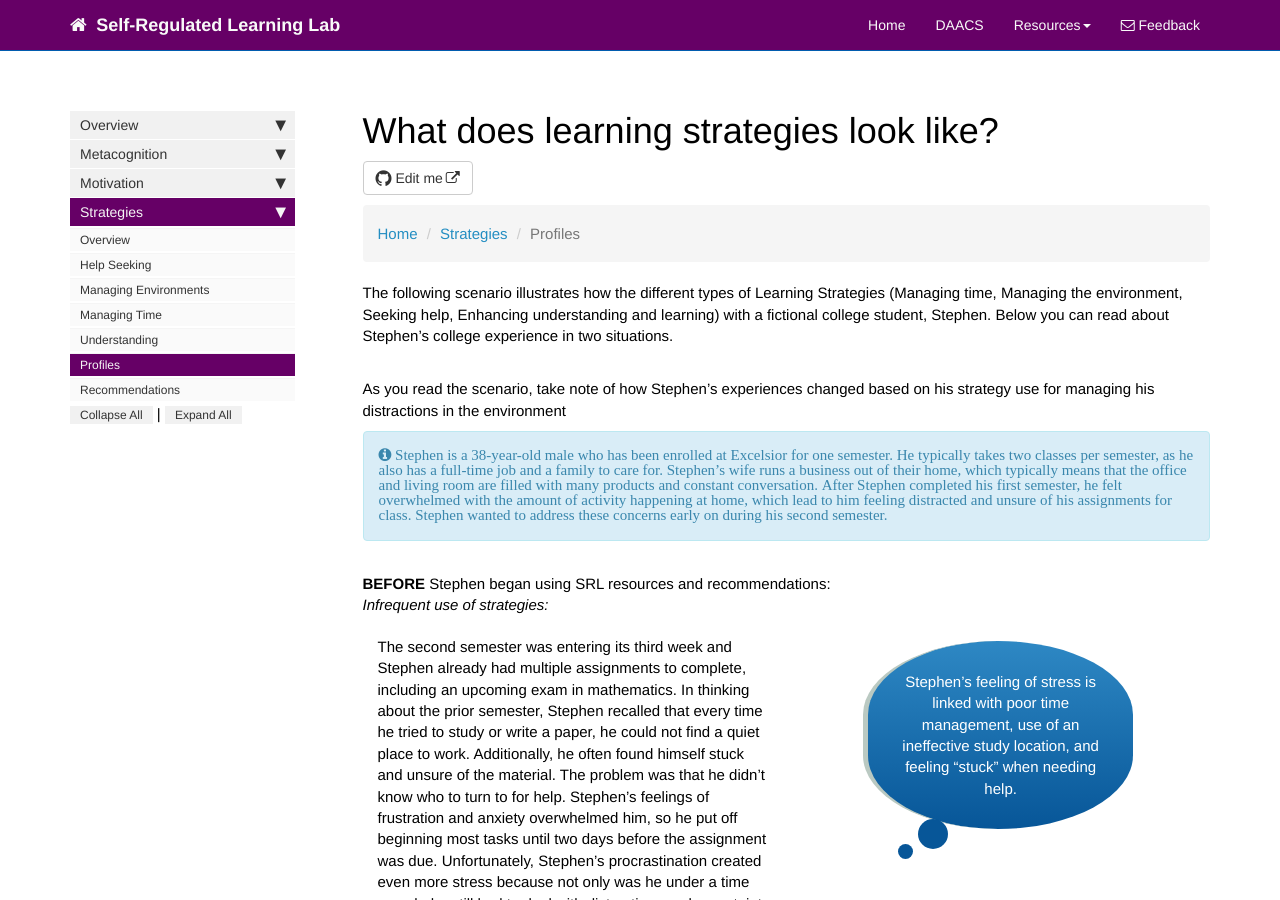
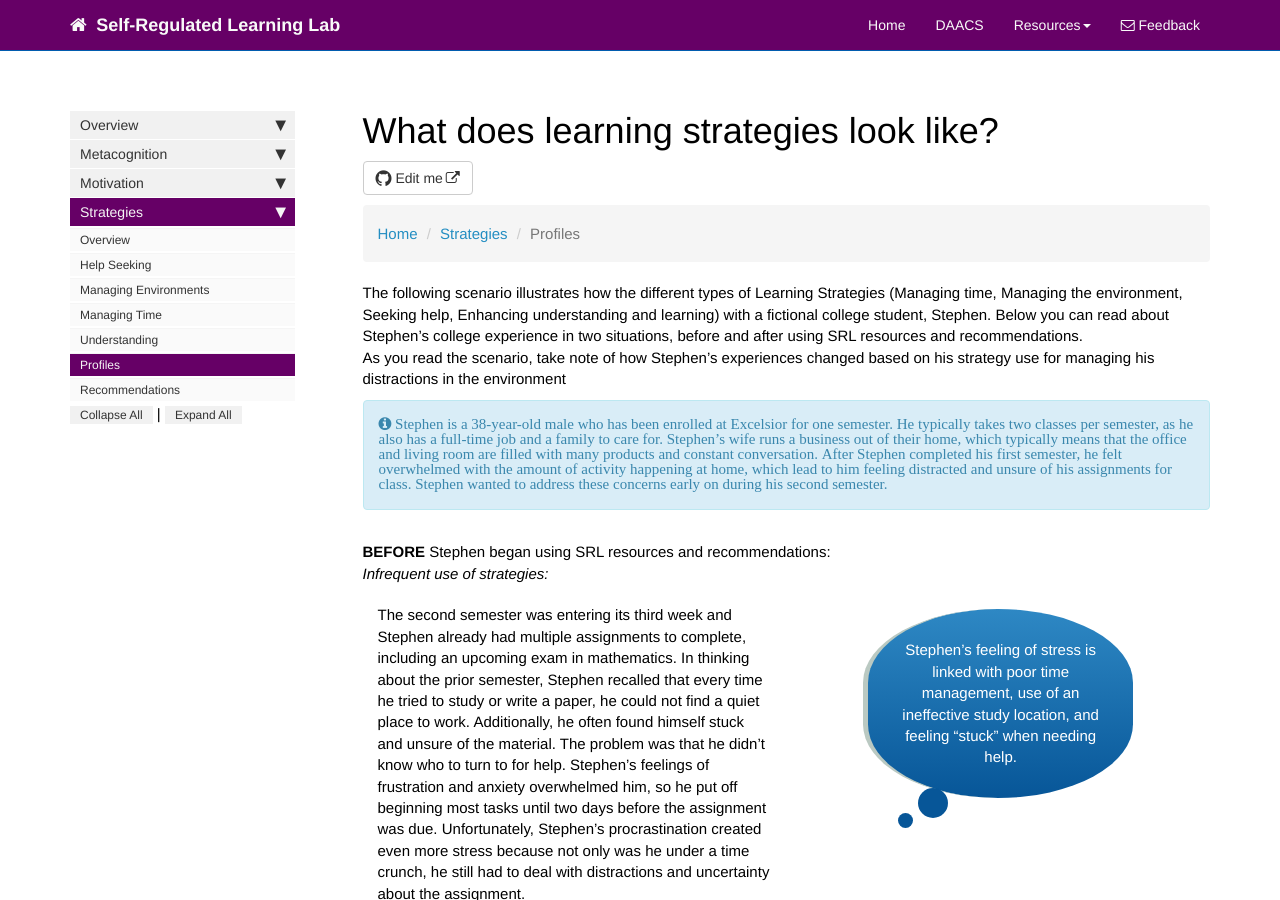
Before and after one commit to dfranklin02/SRL, a Jekyll site: the page built from docs/pages/strategies/strategies_profiles.md, in a window 1280 px wide and 900 px high. Built offline with Jekyll 4.4.1, drawn with Linux system fonts in a browser that asks for light colours; nearby versions of some CDN libraries; comment, search, counter and statistics services are not loaded.

Commit message:
Update strategies_profiles.md

```diff
--- a/docs/pages/strategies/strategies_profiles.md
+++ b/docs/pages/strategies/strategies_profiles.md
@@ -21,8 +21,7 @@ toc: false
     <li class="active">Profiles</li>
 </ul>
 
-The following scenario illustrates how the different types of Learning Strategies (Managing time, Managing the environment, Seeking help, Enhancing understanding and learning) with a fictional college student, Stephen. Below you can read about Stephen’s college experience in two situations.
-
+The following scenario illustrates how the different types of Learning Strategies (Managing time, Managing the environment, Seeking help, Enhancing understanding and learning) with a fictional college student, Stephen. Below you can read about Stephen’s college experience in two situations, before and after using SRL resources and recommendations.
 <br>
 As you read the scenario, take note of how Stephen’s experiences changed based on his strategy use for managing his distractions in the environment
 <br>
```
